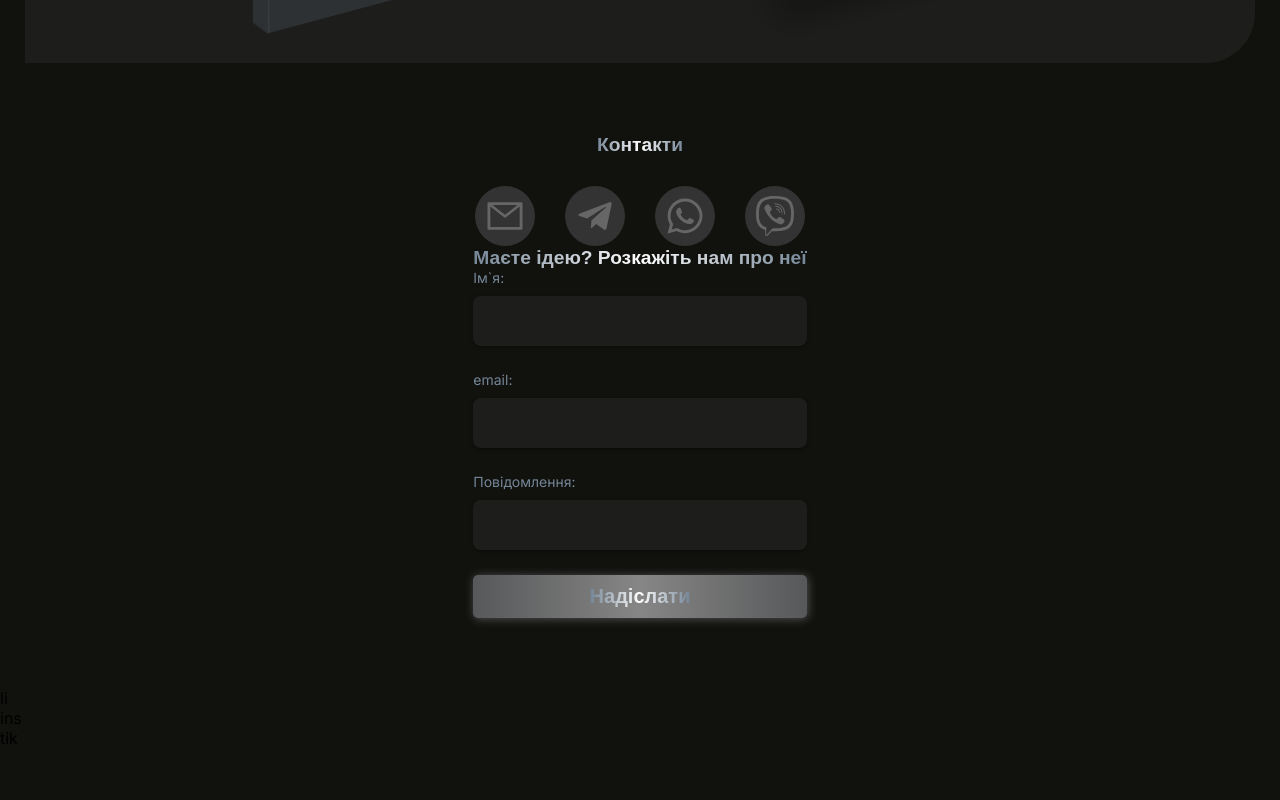
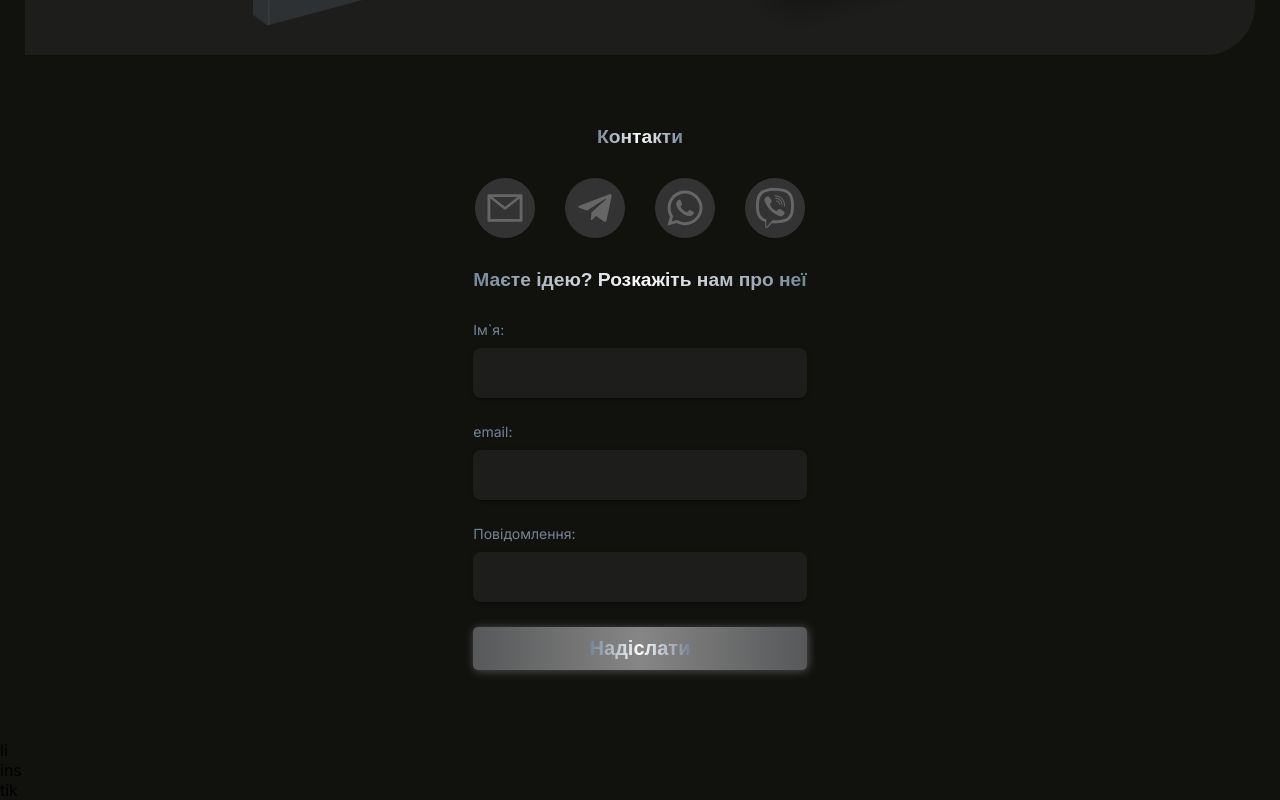
Before and after one commit to VitalikN/solutions, a Next.js app: page / in a window 1280 px wide. Shown: the part 1977-2777 px from the top of the page. Before the commit the page ends 2725 px from the top, so only its background shows below. Built offline with nearby package versions, Linux system fonts and the light colour scheme.

Commit message:
fix scss

```diff
--- a/src/components/Contacts.jsx
+++ b/src/components/Contacts.jsx
@@ -7,7 +7,7 @@ import { BiLogoTelegram } from "react-icons/bi";
 import { FaWhatsapp, FaViber } from "react-icons/fa";
 const Contacts = () => {
   return (
-    <div className={styles.container}>
+    <div className={styles.container} id="contacts">
       <section className={styles.contacts}>
         <h2 className={styles.contacts__title}>Контакти</h2>
 
--- a/src/components/Header.jsx
+++ b/src/components/Header.jsx
@@ -53,7 +53,7 @@ const Header = ({ onServiceSelect, selectedItem }) => {
                 <Link href="#">Часті запитання</Link>
               </li>
               <li className={styles.nav__list__item}>
-                <Link href="#">Контакти</Link>
+                <Link href="#contacts">Контакти</Link>
               </li>
             </ul>
           </nav>
--- a/src/components/Hero.jsx
+++ b/src/components/Hero.jsx
@@ -2,6 +2,7 @@ import styles from "../sass/layouts/hero.module.scss";
 
 import React, { useState, useEffect } from "react";
 import Button from "./Button";
+import Link from "next/link";
 
 const Hero = () => {
   const [dynamicHeight, setDynamicHeight] = useState(420);
@@ -38,12 +39,13 @@ const Hero = () => {
         <h1 className={styles.hero__title}>
           Easy, quality, IT - winning solutions for your business
         </h1>
-
-        <Button
-          label="Контакти"
-          onClick={() => console.log("Button clicked!")}
-          dataText="Контакти"
-        />
+        <Link href="#contacts">
+          <Button
+            label="Контакти"
+            onClick={() => console.log("Button clicked!")}
+            dataText="Контакти"
+          />
+        </Link>
       </section>
     </div>
   );
--- a/src/components/WhyUs.jsx
+++ b/src/components/WhyUs.jsx
@@ -6,6 +6,7 @@ import { FaUsers, FaLaptopCode, FaLightbulb } from "react-icons/fa";
 import { BsCardChecklist, BsGraphUpArrow } from "react-icons/bs";
 
 import useScrollAnimation from "./useScrollAnimation";
+import Link from "next/link";
 
 const WhyUs = () => {
   const [listRef, animate] = useScrollAnimation();
@@ -63,11 +64,13 @@ const WhyUs = () => {
             </p>
           </li>
         </ul>
-        <Button
-          label="Замовити сайт"
-          onClick={() => console.log("Button clicked!")}
-          dataText="Замовити сайт"
-        />
+        <Link href="#contacts">
+          <Button
+            label="Замовити сайт"
+            onClick={() => console.log("Button clicked!")}
+            dataText="Замовити сайт"
+          />
+        </Link>
       </section>
     </div>
   );
--- a/src/sass/layouts/contacts.module.scss
+++ b/src/sass/layouts/contacts.module.scss
@@ -17,7 +17,7 @@
   transition: color 0.5s;
   font-family: "Playfair Display", Sans-serif;
   font-weight: 600;
-  font-size: 1em;
+  font-size: 1.1em;
   line-height: 1.2em;
   letter-spacing: 0px;
   text-align: center;
@@ -25,7 +25,11 @@
     font-size: 1.2em;
   }
 }
-
+.contacts__container {
+  display: flex;
+  flex-direction: column;
+  gap: 30px;
+}
 .contacts__list {
   display: flex;
   flex-wrap: wrap;
--- a/src/sass/layouts/hero.module.scss
+++ b/src/sass/layouts/hero.module.scss
@@ -30,7 +30,7 @@
 
   font-family: "Playfair Display", Sans-serif;
   font-weight: 600;
-  font-size: 1em;
+  font-size: 1.1em;
   line-height: 1.2em;
   letter-spacing: 0px;
 
--- a/src/sass/layouts/services.module.scss
+++ b/src/sass/layouts/services.module.scss
@@ -22,7 +22,7 @@
   line-height: 1.2em;
   letter-spacing: 0px;
   @include tablet {
-    font-size: 1.4em;
+    font-size: 1.2em;
   }
 }
 .box__service {
--- a/src/sass/layouts/whyUs.module.scss
+++ b/src/sass/layouts/whyUs.module.scss
@@ -17,11 +17,11 @@
   transition: color 0.5s;
   font-family: "Playfair Display", Sans-serif;
   font-weight: 600;
-  font-size: 1em;
+  font-size: 1.1em;
   line-height: 1.2em;
   letter-spacing: 0px;
   @include tablet {
-    font-size: 1.4em;
+    font-size: 1.2em;
   }
 }
 
```
